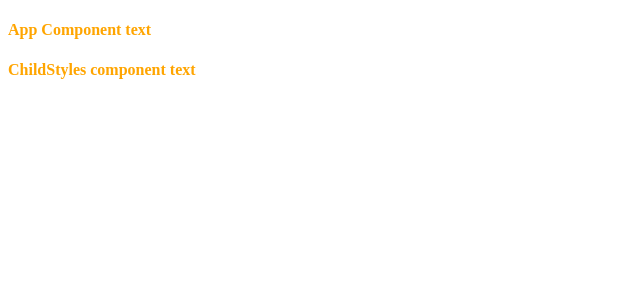
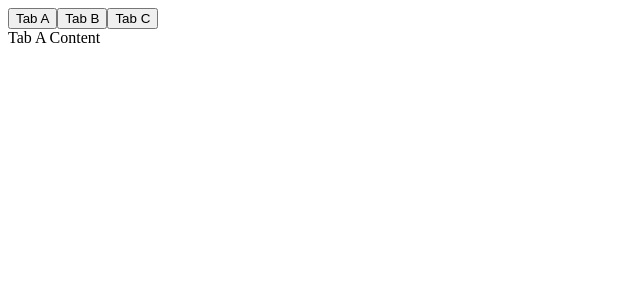
Before and after one commit to rclarian/Vue.js_3_A, a Vue app in the folder vue-components/: page / in a window 1280 px wide. Shown: the top 300 px of the page, without its empty margins (0-640 px from the left). Built offline with nearby package versions, Linux system fonts and the light colour scheme.

Commit message:
#41. Vue JS 3 Tutorial - 41 - Dynamic Components - (active Tab) - part 1
#41. Vue JS 3 Tutorial - 41 - Dynamic Components - (active Tab) - part 1

```diff
--- a/vue-components/src/App.vue
+++ b/vue-components/src/App.vue
@@ -1,24 +1,30 @@
 <template>
   <div>
-    <h4>App Component text</h4>
-    <ChildStyles>
-      <h4>ChildStyles component text</h4>
-    </ChildStyles>
+    <button @click="activeTab = 'TabA'">Tab A</button>
+    <button @click="activeTab = 'TabB'">Tab B</button>
+    <button @click="activeTab = 'TabC'">Tab C</button>
+
+    <TabA v-if="activeTab === 'TabA'"/>
+    <TabB v-if="activeTab === 'TabB'"/>
+    <TabC v-if="activeTab === 'TabC'"/>
   </div>
-
 </template>
 
 <script>
-import ChildStyles from './components/ChildStyles.vue';
+import TabA from './components/TabA.vue';
+import TabB from './components/TabB.vue';
+import TabC from './components/TabC.vue';
 
 export default {
   name: 'App',
   components: {
-    ChildStyles,
+    TabA,
+    TabB,
+    TabC
   },
   data() {
     return {
-      name: '',
+      activeTab: 'TabA',
     }
   },
   provide() {
--- /dev/null
+++ b/vue-components/src/components/TabA.vue
@@ -0,0 +1,15 @@
+<template>
+    <div>
+        Tab A Content
+    </div>
+</template>
+
+<script>
+    export default {
+        name: 'TabA'
+    }
+</script>
+
+<style scoped>
+
+</style>
--- /dev/null
+++ b/vue-components/src/components/TabB.vue
@@ -0,0 +1,15 @@
+<template>
+    <div>
+        Tab B Content
+    </div>
+</template>
+
+<script>
+    export default {
+        name: 'TabB'
+    }
+</script>
+
+<style scoped>
+
+</style>
--- /dev/null
+++ b/vue-components/src/components/TabC.vue
@@ -0,0 +1,15 @@
+<template>
+    <div>
+        Tab C Content
+    </div>
+</template>
+
+<script>
+    export default {
+        name: 'TabC'
+    }
+</script>
+
+<style scoped>
+
+</style>
```
